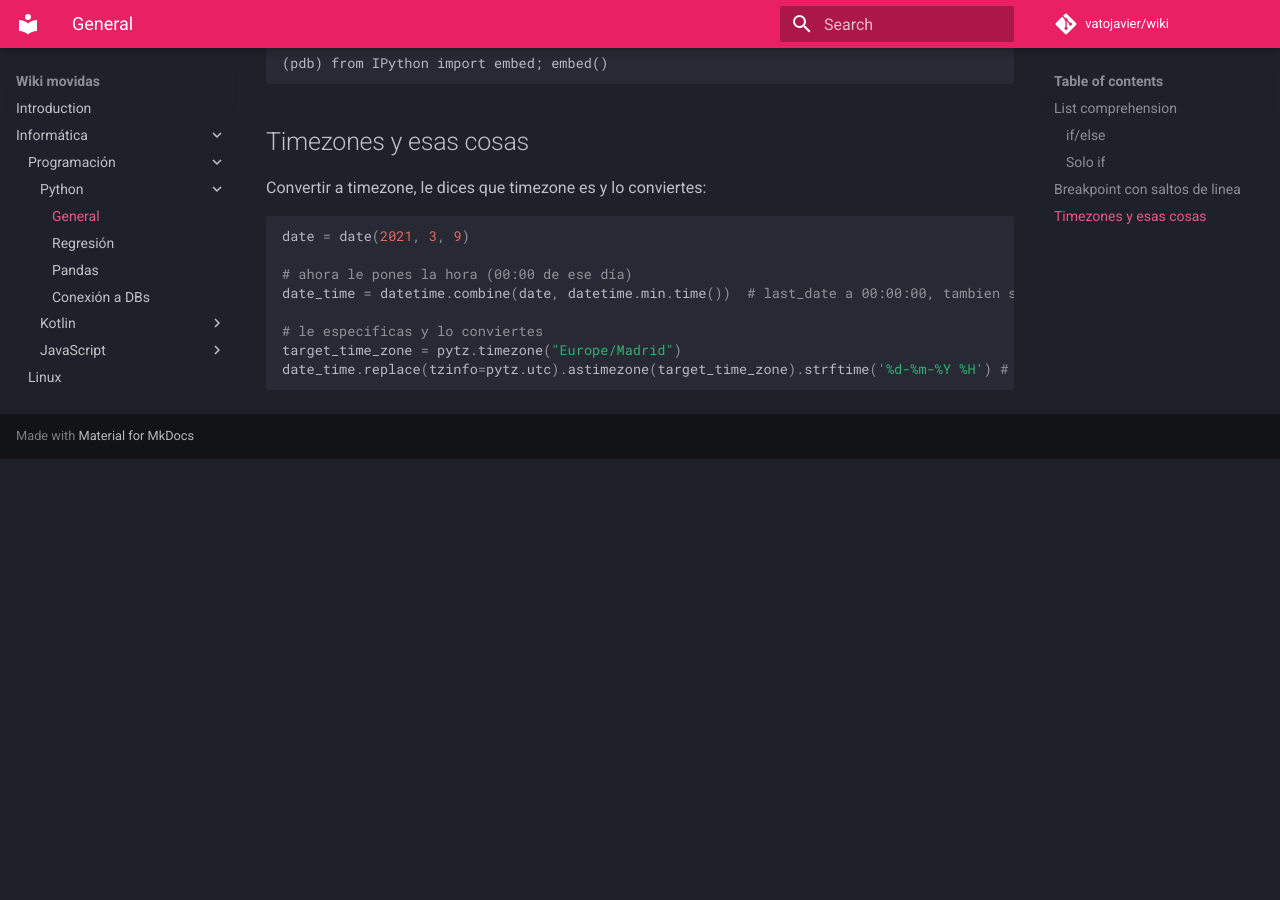
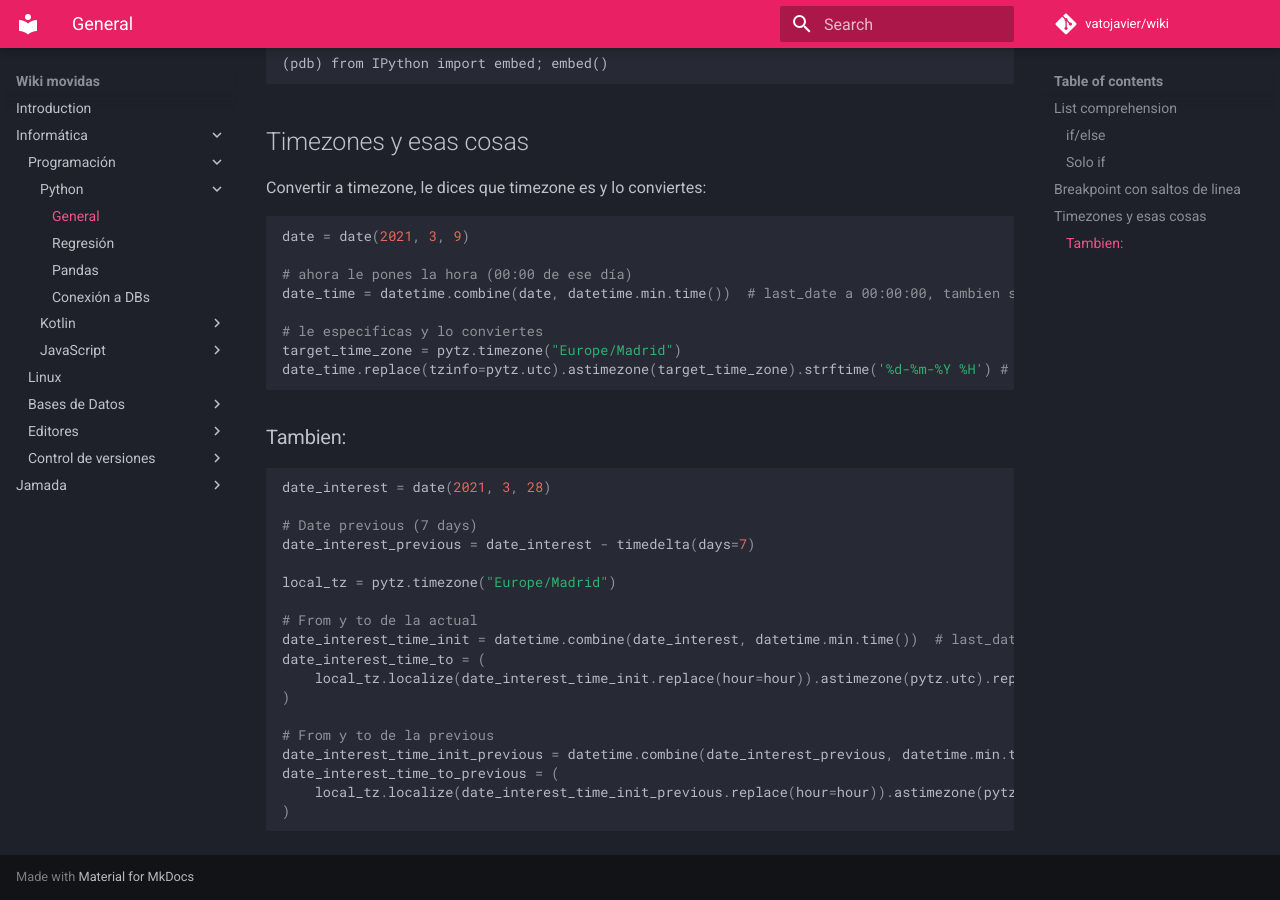
Before and after one commit to vatojavier/wiki, an MkDocs documentation site: the page built from docs/informatica/python/general.md, in a window 1280 px wide and 900 px high, scrolled down 565 px. Built offline with MkDocs 1.6.1 and Material for MkDocs 9.7.7, drawn with Linux system fonts in a browser that asks for light colours; comment, search, counter and statistics services are not loaded; before the commit the page ends 1023 px from its top, so only the background shows below that.

Commit message:
Update general.md

````diff
--- a/docs/informatica/python/general.md
+++ b/docs/informatica/python/general.md
@@ -40,3 +40,27 @@
 target_time_zone = pytz.timezone("Europe/Madrid")
 date_time.replace(tzinfo=pytz.utc).astimezone(target_time_zone).strftime('%d-%m-%Y %H') # con el dia y la hora
 ```
+
+### Tambien:
+
+```python
+date_interest = date(2021, 3, 28)
+
+# Date previous (7 days)
+date_interest_previous = date_interest - timedelta(days=7)
+
+local_tz = pytz.timezone("Europe/Madrid")
+
+# From y to de la actual
+date_interest_time_init = datetime.combine(date_interest, datetime.min.time())  # last_date a 00:00:00
+date_interest_time_to = (
+    local_tz.localize(date_interest_time_init.replace(hour=hour)).astimezone(pytz.utc).replace(tzinfo=None)
+)
+
+# From y to de la previous
+date_interest_time_init_previous = datetime.combine(date_interest_previous, datetime.min.time())  # prev a 00:00:00
+date_interest_time_to_previous = (
+    local_tz.localize(date_interest_time_init_previous.replace(hour=hour)).astimezone(pytz.utc).replace(tzinfo=None)
+)
+
+```
````
